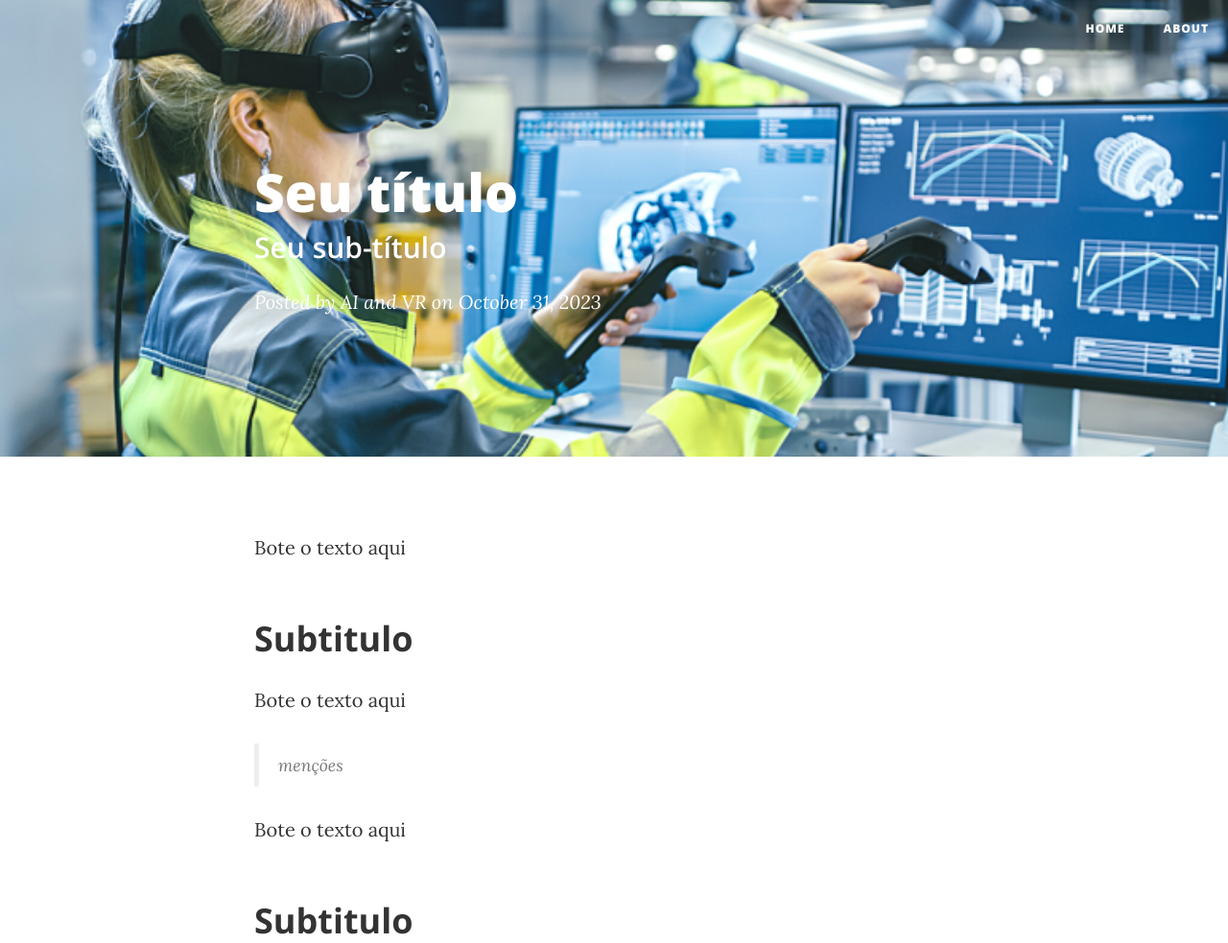
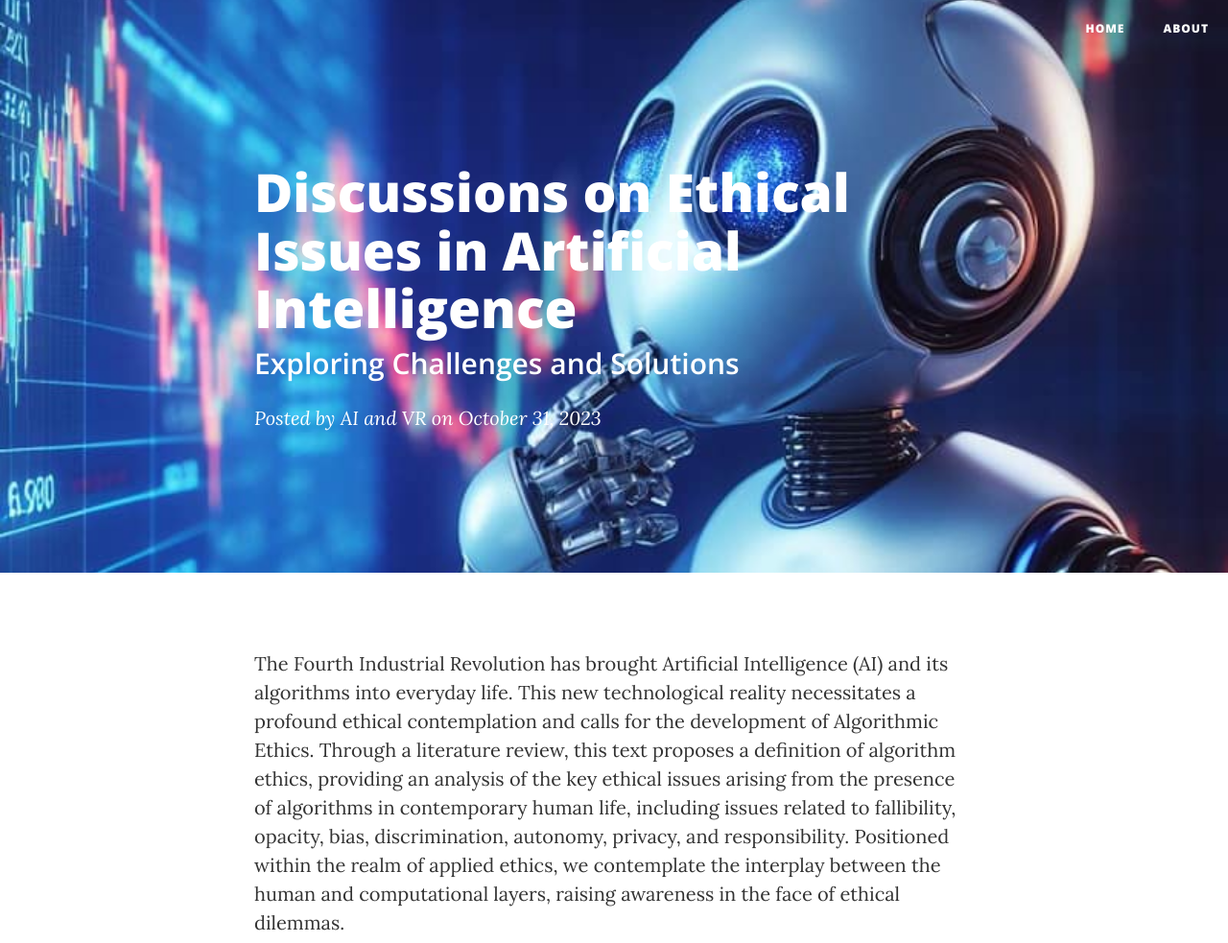
Before and after one commit to Guilhermeme14/Blog-a3, a website: page post6.html in a window 1280 px wide. Shown: the top 983 px of the page at 96% size. Drawn offline with nearby package versions, Linux system fonts and the light colour scheme.

Commit message:
adicionando conteudo

```diff
--- a/post6.html
+++ b/post6.html
@@ -48,13 +48,13 @@
     </nav>
     <!-- Cabeçalho -->
 
-    <header class="intro-header" style="background-image: url('img/post_1_header.webp')"><!-- Bote a foto que quiser -->
+    <header class="intro-header" style="background-image: url('img/post_6_header.webp')"><!-- Bote a foto que quiser -->
         <div class="container">
             <div class="row">
                 <div class="col-lg-8 col-lg-offset-2 col-md-10 col-md-offset-1">
                     <div class="post-heading">
-                        <h1>Seu título</h1>
-                        <h2 class="subheading">Seu sub-título</h2>
+                        <h1>Discussions on Ethical Issues in Artificial Intelligence</h1>
+                        <h2 class="subheading">Exploring Challenges and Solutions</h2>
                         <span class="meta">Posted by <a href="#">AI and VR</a> on October 31, 2023</span>
                     </div>
                 </div>
@@ -67,8 +67,7 @@
         <div class="container">
             <div class="row">
                 <div class="col-lg-8 col-lg-offset-2 col-md-10 col-md-offset-1">
-                    <p>Bote o texto aqui</p>
-
+                    <p>The Fourth Industrial Revolution has brought Artificial Intelligence (AI) and its algorithms into everyday life. This new technological reality necessitates a profound ethical contemplation and calls for the development of Algorithmic Ethics. Through a literature review, this text proposes a definition of algorithm ethics, providing an analysis of the key ethical issues arising from the presence of algorithms in contemporary human life, including issues related to fallibility, opacity, bias, discrimination, autonomy, privacy, and responsibility. Positioned within the realm of applied ethics, we contemplate the interplay between the human and computational layers, raising awareness in the face of ethical dilemmas.
                     <h2 class="section-heading">Subtitulo</h2>
 
                     <p>Bote o texto aqui</p>
```
Also changed, not shown: IA.html (deleted, +0 -11 lines), img/post_6_header.webp (added).
